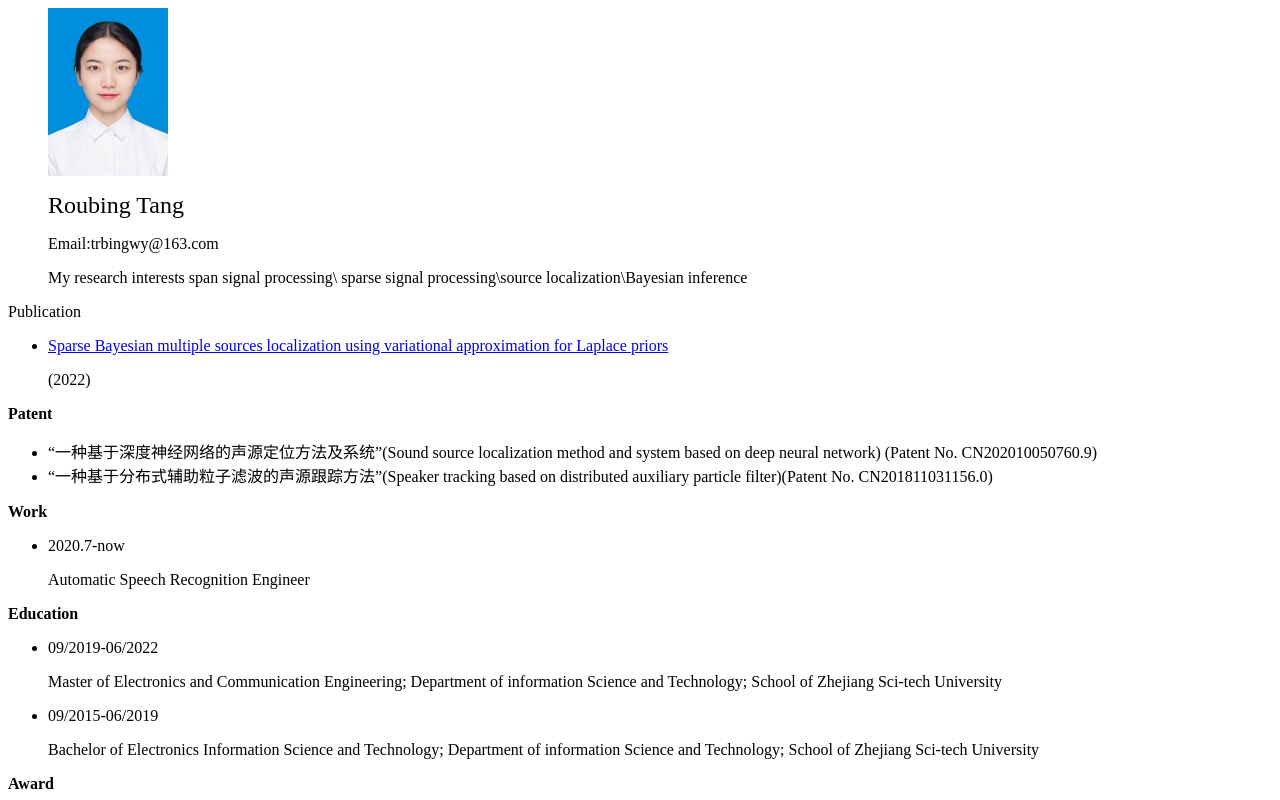
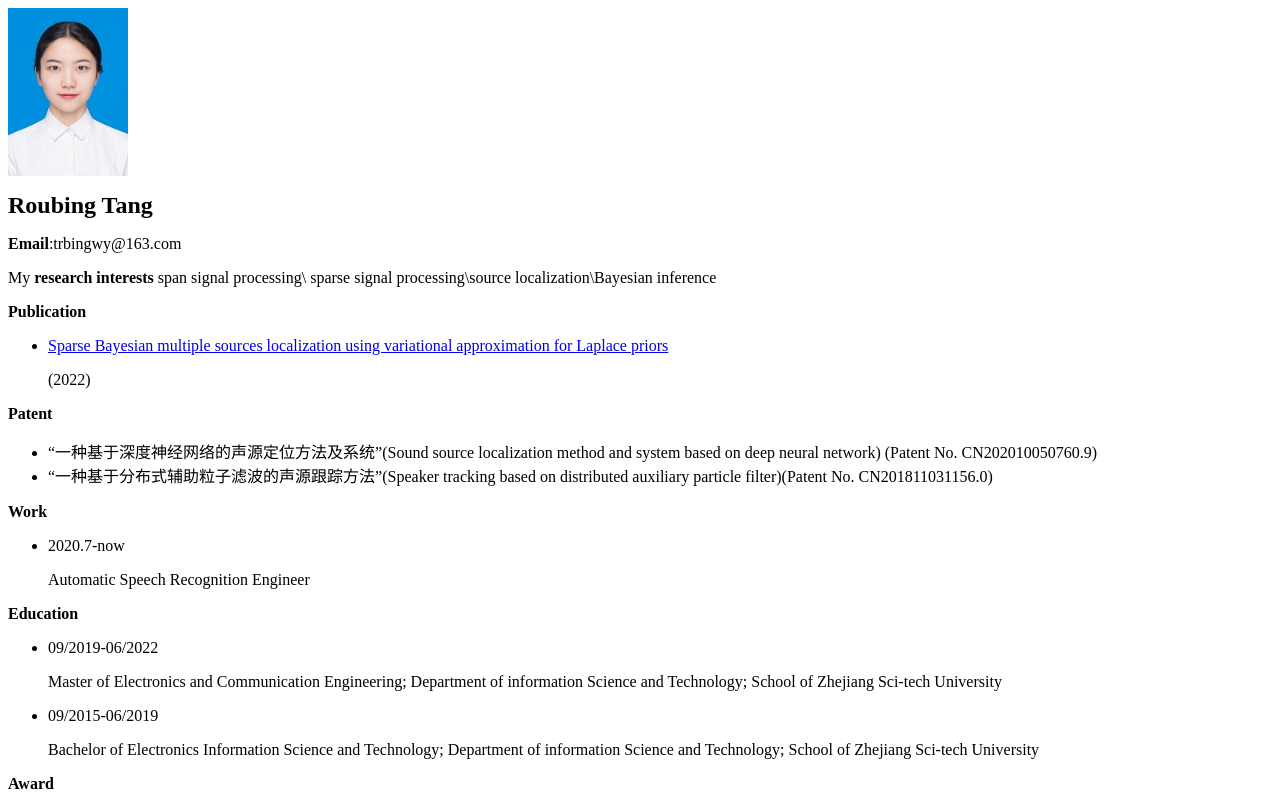
Before and after one commit to TrbingWY/TrbingWY.github.io, a plain HTML site: page index.html in a window 1280 px wide. Shown: the top 800 px of the page. Drawn offline with Linux system fonts and the light colour scheme.

Commit message:
Update index.html

```diff
--- a/index.html
+++ b/index.html
@@ -1,10 +1,10 @@
-<ul>
+
 <img src="本人照片.jpg" alt="" title="" width="120" hight="100" />
-<p><font size = "5">Roubing Tang</font></p>
-<p>Email:trbingwy@163.com</p>
-<p> My research interests span signal processing\ sparse signal processing\source localization\Bayesian inference
-</ul>
-<p>Publication</p>
+<p><font size = "5"><strong>Roubing Tang</strong></font></p>
+<p><strong>Email</strong>:trbingwy@163.com</p>
+<p> My <strong>research interests</strong> span signal processing\ sparse signal processing\source localization\Bayesian inference
+
+<p><strong>Publication</strong></p>
 <ul>
   <li> <a href="https://doi.org/10.1016/j.dsp.2022.103460"> Sparse Bayesian multiple sources localization using variational approximation for Laplace priors </a> <p>(2022)</p></li>
 </ul>
```
